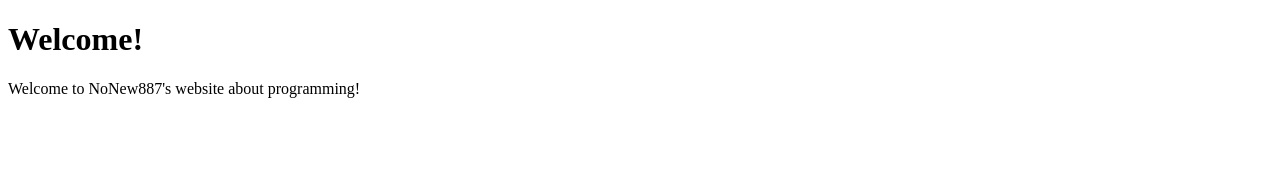
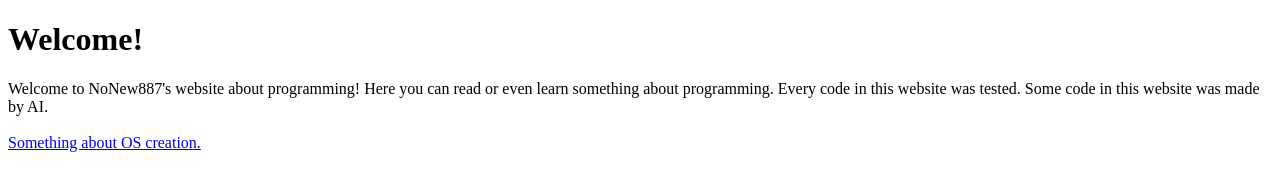
Before and after one commit to NoNew887/nonew887.github.io, a plain HTML site: page index.html in a window 1280 px wide. Drawn offline with Linux system fonts and the light colour scheme.

Commit message:
Update index.html

```diff
--- a/index.html
+++ b/index.html
@@ -7,6 +7,8 @@
 </head>
 <body>
   <h1>Welcome!</h1>
-  <a>Welcome to NoNew887's website about programming!</a>
+  <a>Welcome to NoNew887's website about programming! Here you can read or even learn something about programming. Every code in this website was tested. Some code in this website was made by AI.</a>
+  <br><br>
+  <a href="os-creation/os-creation.html">Something about OS creation.</a>
 </body>
 </html>
```
